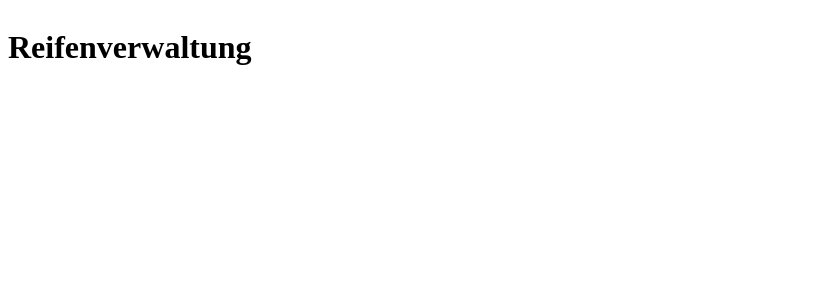
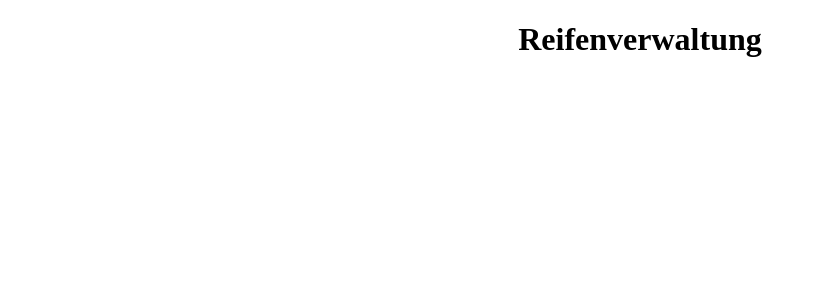
Before and after one commit to ella-blaupause/reifenverwaltung, a Next.js app: page / in a window 1280 px wide. Shown: the top 300 px of the page, without its empty margins (0-817 px from the left). Built offline with nearby package versions, Linux system fonts and the light colour scheme.

Commit message:
change globel style

```diff
--- a/src/app/globals.css
+++ b/src/app/globals.css
@@ -1,6 +1,12 @@
+*,
+*::before,
+*::after {
+  box-sizing: border-box;
+  }
 
-html,
 body {
-  max-width: 100vw;
-  overflow-x: hidden;
+  margin: 0;
+  display: flex;
+  flex-direction: column;
+  align-items: center;
 }
```
